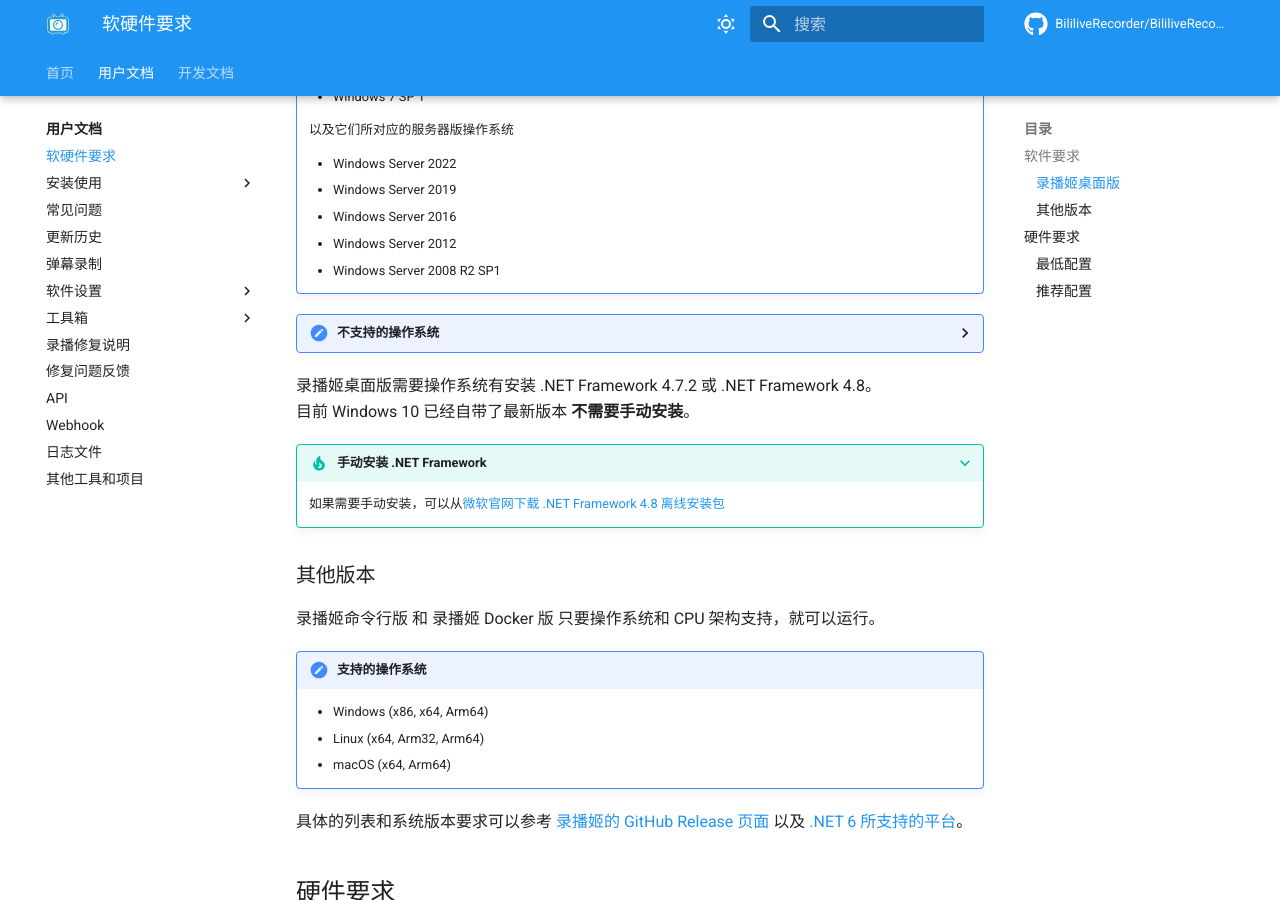
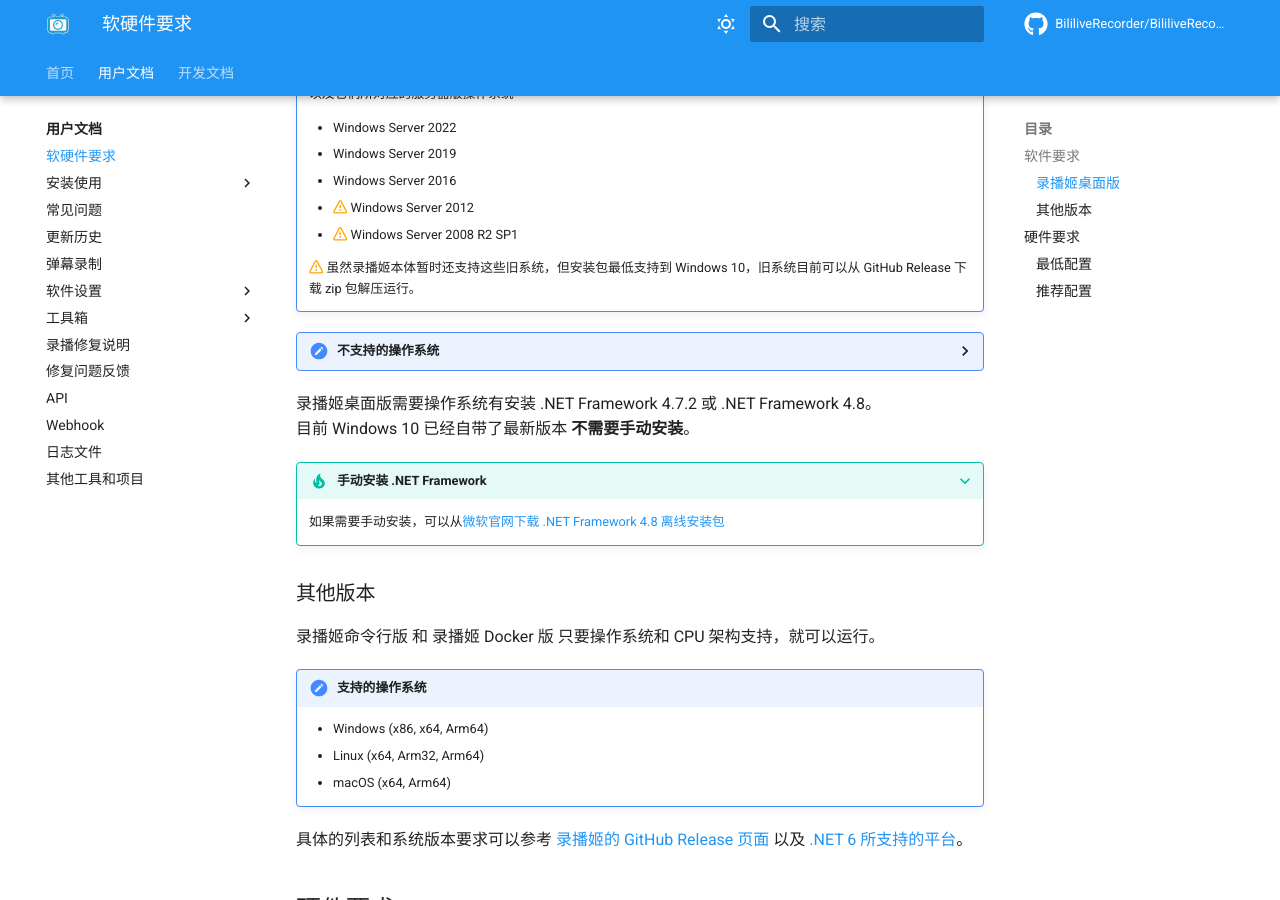
Before and after one commit to BililiveRecorder/website, an MkDocs documentation site: the page built from docs/user/system-requirements.md, in a window 1280 px wide and 900 px high, scrolled down 450 px. Built offline with MkDocs 1.6.1 and Material for MkDocs 9.7.7, drawn with Linux system fonts in a browser that asks for light colours; comment, search, counter and statistics services are not loaded.

Commit message:
update info on windows 7 support

```diff
--- a/docs/assets/javascripts/homepage.js
+++ b/docs/assets/javascripts/homepage.js
@@ -1,5 +1,6 @@
 window.addEventListener('load', _ => {
-  const b = document.getElementById('brec_download_button');
+  if(/Windows NT [456]\.\d/.exec(navigator.userAgent))document.getElementById('brec-old-windows').style.display='';
+  const b = document.getElementById('brec-download-button');
   b.addEventListener('click', v => {
     const n = Date.now(), d = 'dtime';
     if (v.isTrusted && n - __md_get(d) > 6e6) {
--- a/docs/user/system-requirements.md
+++ b/docs/user/system-requirements.md
@@ -9,16 +9,19 @@
 !!! check "桌面版支持的操作系统"
     - Windows 11
     - Windows 10 1607 或更高版本
-    - Windows 8.1
-    - Windows 7 SP 1
+    - :octicons-alert-16:{ style="color:orange" } Windows 8.1
+    - :octicons-alert-16:{ style="color:orange" } Windows 7 SP 1
 
     以及它们所对应的服务器版操作系统
 
     - Windows Server 2022
     - Windows Server 2019
     - Windows Server 2016
-    - Windows Server 2012
-    - Windows Server 2008 R2 SP1
+    - :octicons-alert-16:{ style="color:orange" } Windows Server 2012
+    - :octicons-alert-16:{ style="color:orange" } Windows Server 2008 R2 SP1
+
+    :octicons-alert-16:{ style="color:orange" } 虽然录播姬本体暂时还支持这些旧系统，但安装包最低支持到 Windows 10，旧系统目前可以从 GitHub Release 下载 zip 包解压运行。
+
 
 ??? fail "不支持的操作系统"
     - :octicons-x-16:{ style="color:red" } Windows 10 1511
--- a/overrides/home.html
+++ b/overrides/home.html
@@ -21,7 +21,7 @@
         <h1>B站录播姬</h1>
         <p>一个方便好用免费开源的哔哩哔哩直播录制工具</p>
         <div class="brec-home-hero__links">
-          <a id="brec_download_button" title="下载B站录播姬桌面版安装包" class="md-button md-button--primary"
+          <a id="brec-download-button" title="下载B站录播姬桌面版安装包" class="md-button md-button--primary"
             href="https://soft.danmuji.org/BililiveRecorder/BililiveRecorderSetup.exe">
             下载桌面版
             <span class=brec-version> <span class=twemoji>{% include ".icons/material/loading.svg" %}</span> </span>
@@ -33,6 +33,7 @@
             安装遇到问题？
           </a>
         </div>
+        <a id="brec-old-windows" href="{{ 'user/faq/' | url }}" style="margin:0.5em 2em;font-weight:bold;color:#cc2900;display:none">安装包最低支持 Windows 10</a>
       </div>
     </div>
     <div class="brec-features">
--- a/overrides/main.html
+++ b/overrides/main.html
@@ -9,5 +9,5 @@
 {{ super() }}
 {% endblock %}
 
-{% block announce %}
-{% endblock %}
+{% block announce -%}
+{%- endblock %}
```
Also changed, not shown: docs/user/faq.md (+7 -0 lines), docs/user/install/wpf.md (+3 -2 lines).
